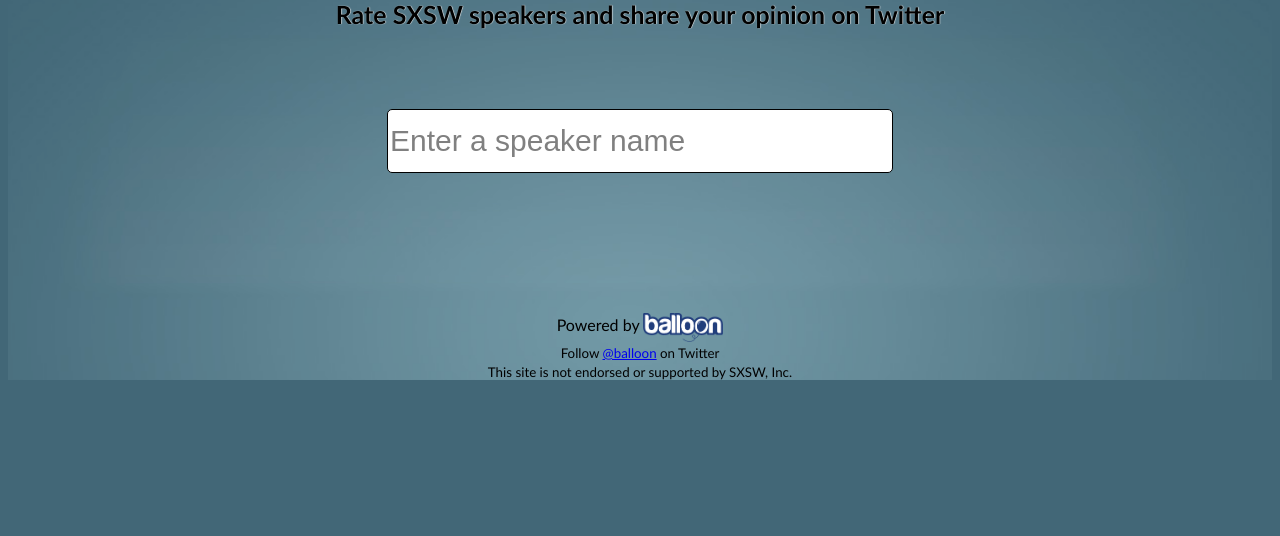
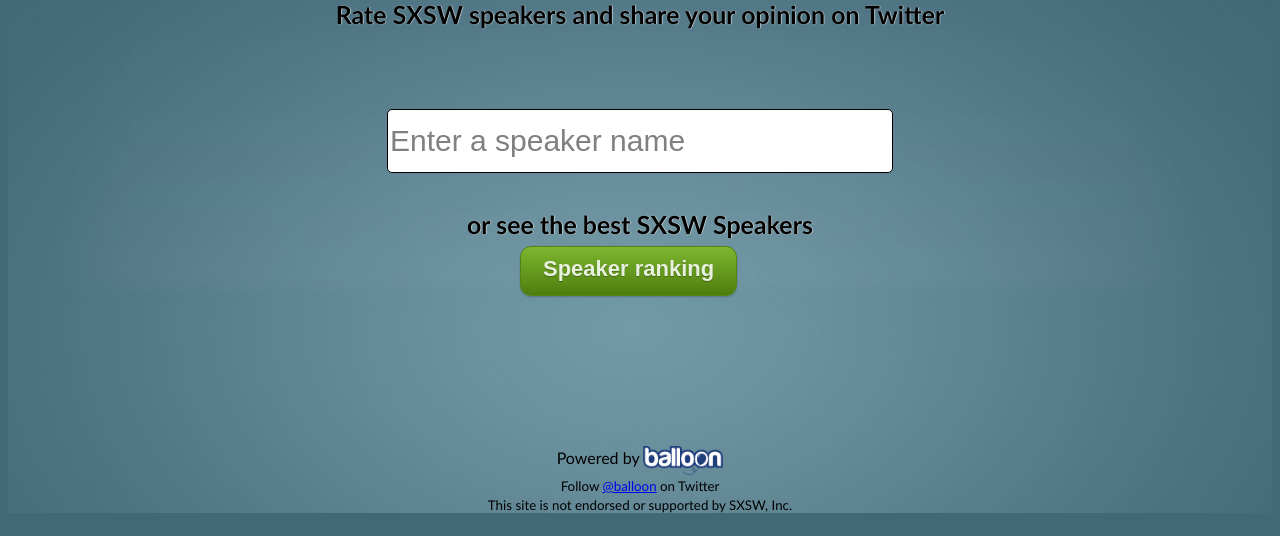
Before and after one commit to Wisembly/Dev-Votrequestion.com, a PHP site: page / in a window 1280 px wide. Shown: the part 177-713 px from the top of the page. Run offline with PHP 8.4, Linux system fonts and the light colour scheme; some libraries are stand-ins or nearby versions.

Commit message:
ajout du bouton speaker ranking

```diff
--- a/rms/css/styles.css
+++ b/rms/css/styles.css
@@ -31,13 +31,13 @@ h2{
 	text-shadow:white 0.5px 0.4px 1px;
 }
 
-p1{
+.p1{
 	font-size: 15px;
 	font-weight:bold;
 	text-shadow:white 0.5px 0.4px 1px;
 }
 
-p2{
+.p2{
 	font-size: 18px;
 	font-weight:bold;
 	text-shadow:white 0.5px 0.4px 1px;
@@ -59,6 +59,65 @@ img.logo{
 #search{
 	margin-top:80px;
 }
+
+/*CSS Bouton */
+
+.button {
+	display: inline-block;
+	zoom: 1; /* zoom and *display = ie7 hack for display:inline-block */
+	*display: inline;
+	vertical-align: baseline;
+	margin: 0 1px;
+	outline: none;
+	margin-top:-10px;
+	margin-bottom:10px;
+	cursor: pointer;
+	text-align: center;
+	text-decoration: none;
+	font: bold 22px/100% Arial;
+	padding: .5em 1em .7em;
+	text-shadow: 0 1px 1px rgba(0,0,0,.3);
+	-webkit-border-radius: .5em;
+	-moz-border-radius: .5em;
+	border-radius: .5em;
+	-webkit-box-shadow: 0 1px 2px rgba(0,0,0,.2);
+	-moz-box-shadow: 0 1px 2px rgba(0,0,0,.2);
+	box-shadow: 0 1px 2px rgba(0,0,0,.2);
+	margin-left:330px;
+	}
+
+.button:hover {
+	text-decoration: none;
+	}
+
+.button:active {
+	position: relative;
+	top: 1px;
+	}
+
+.green {
+	color: #e8f0de;
+	border: solid 1px #538312;
+	background: #64991e;
+	background: -webkit-gradient(linear, left top, left bottom, from(#7db72f), to(#4e7d0e));
+	background: -moz-linear-gradient(top,  #7db72f,  #4e7d0e);
+	filter:  progid:DXImageTransform.Microsoft.gradient(startColorstr='#7db72f', endColorstr='#4e7d0e');
+	}
+
+.green:hover {
+	background: #538018;
+	background: -webkit-gradient(linear, left top, left bottom, from(#6b9d28), to(#436b0c));
+	background: -moz-linear-gradient(top,  #6b9d28,  #436b0c);
+	filter:  progid:DXImageTransform.Microsoft.gradient(startColorstr='#6b9d28', endColorstr='#436b0c');
+	}
+
+.green:active {
+	color: #a9c08c;
+	background: -webkit-gradient(linear, left top, left bottom, from(#4e7d0e), to(#7db72f));
+	background: -moz-linear-gradient(top,  #4e7d0e,  #7db72f);
+	filter:  progid:DXImageTransform.Microsoft.gradient(startColorstr='#4e7d0e', endColorstr='#7db72f');
+	}
+
 
 #speaker_name{
 height:60px;
--- a/rms/inc/home.php
+++ b/rms/inc/home.php
@@ -17,6 +17,9 @@ include 'header.php';
 		<input id="speaker_name" value="Enter a speaker name" type="text">
 	</form>
 </div>
+
+<br/><h1>or see the best SXSW Speakers</h1>
+<a href="rankings" class="button green">Speaker ranking</a>
 
 <script type="text/javascript">
 	$(function() {
```
